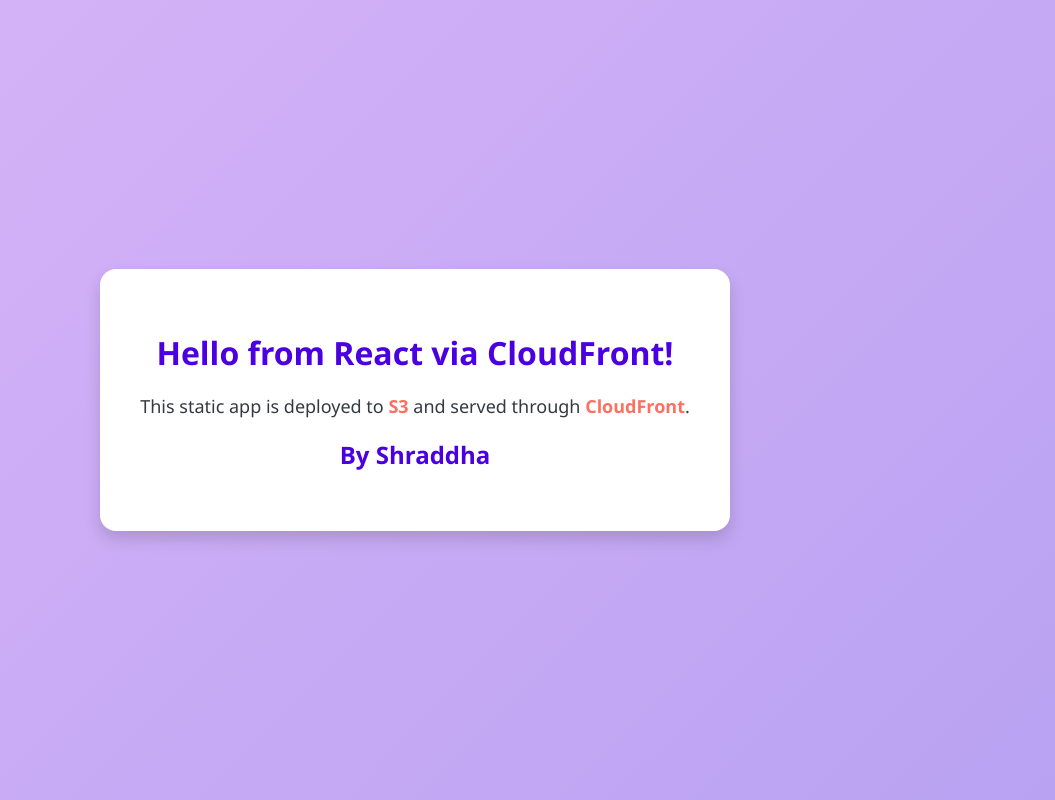
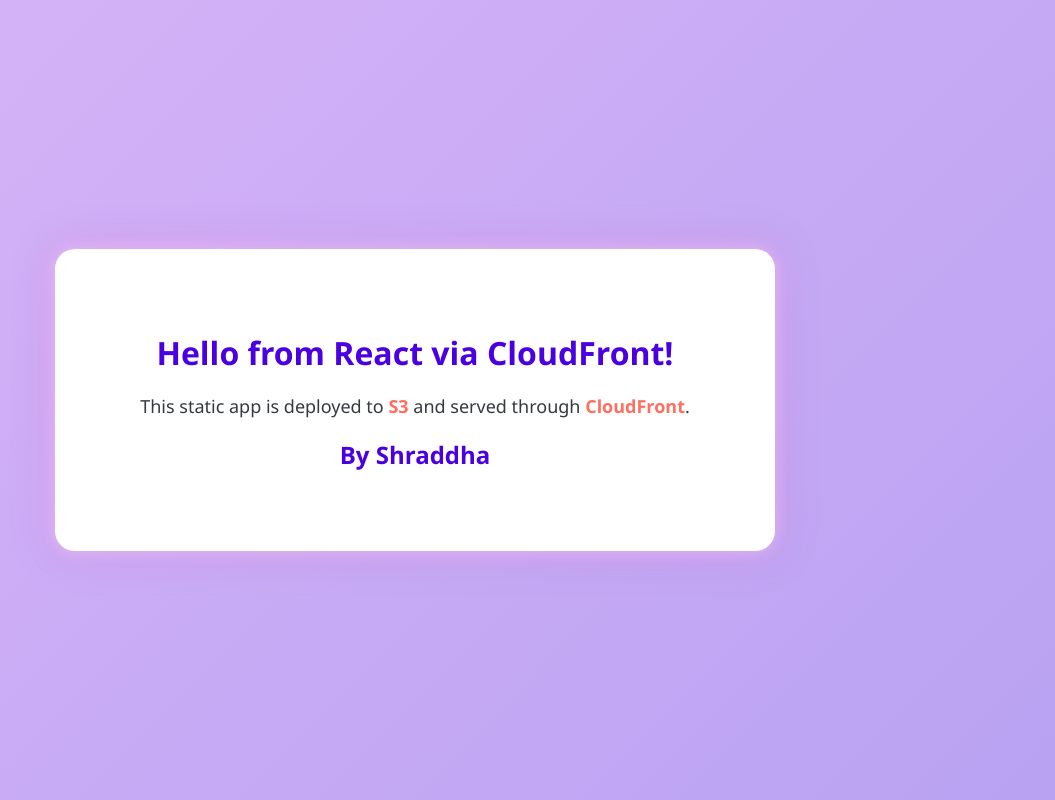
Before and after one commit to iam-shraddha/react-cloudfront-app, a React (Create React App) app: page / in a window 1280 px wide. Shown: the whole page, without its empty margins (225-1280 px from the left). Built offline with nearby package versions, Linux system fonts and the light colour scheme.

Commit message:
Update App.css

```diff
--- a/src/App.css
+++ b/src/App.css
@@ -1,7 +1,7 @@
 body {
   margin: 0;
   font-family: 'Segoe UI', Tahoma, Geneva, Verdana, sans-serif;
-  background: linear-gradient(135deg, #d8b4f8, #b9a2f2);;
+  background: linear-gradient(135deg, #d8b4f8, #b9a2f2);
   height: 100vh;
   display: flex;
   justify-content: center;
@@ -10,10 +10,37 @@
 
 .container {
   background-color: #ffffff;
-  padding: 40px;
-  border-radius: 16px;
-  box-shadow: 0 8px 16px rgba(0, 0, 0, 0.15);
+  padding: 60px; /* increased size */
+  border-radius: 20px;
+  width: 600px; /* increased width */
+  box-shadow: 0 0 20px rgba(255, 255, 255, 0.3),
+              0 0 40px rgba(255, 182, 255, 0.5),
+              0 0 60px rgba(186, 104, 200, 0.4); /* glitter-style glow */
+  animation: glitterPulse 3s infinite ease-in-out;
   text-align: center;
+  transition: transform 0.3s ease;
+}
+
+.container:hover {
+  transform: scale(1.02); /* gentle zoom on hover */
+}
+
+@keyframes glitterPulse {
+  0% {
+    box-shadow: 0 0 10px rgba(255, 255, 255, 0.2),
+                0 0 20px rgba(255, 182, 255, 0.4),
+                0 0 30px rgba(186, 104, 200, 0.3);
+  }
+  50% {
+    box-shadow: 0 0 30px rgba(255, 255, 255, 0.4),
+                0 0 50px rgba(255, 182, 255, 0.6),
+                0 0 70px rgba(186, 104, 200, 0.5);
+  }
+  100% {
+    box-shadow: 0 0 10px rgba(255, 255, 255, 0.2),
+                0 0 20px rgba(255, 182, 255, 0.4),
+                0 0 30px rgba(186, 104, 200, 0.3);
+  }
 }
 
 h1 {
```
